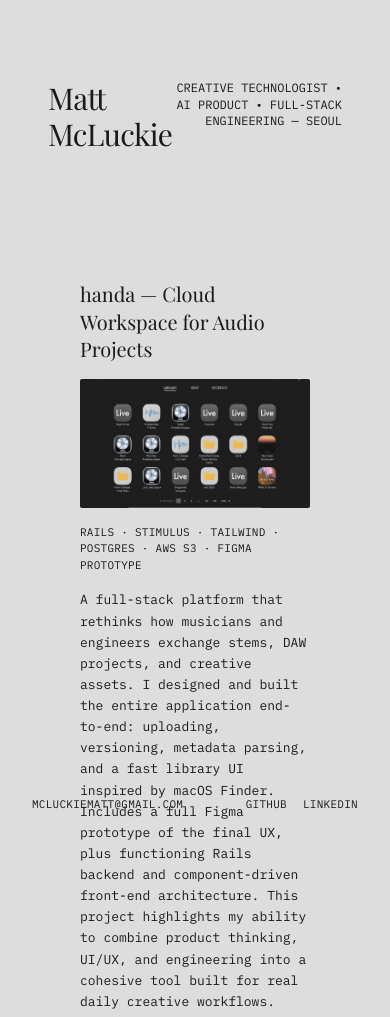
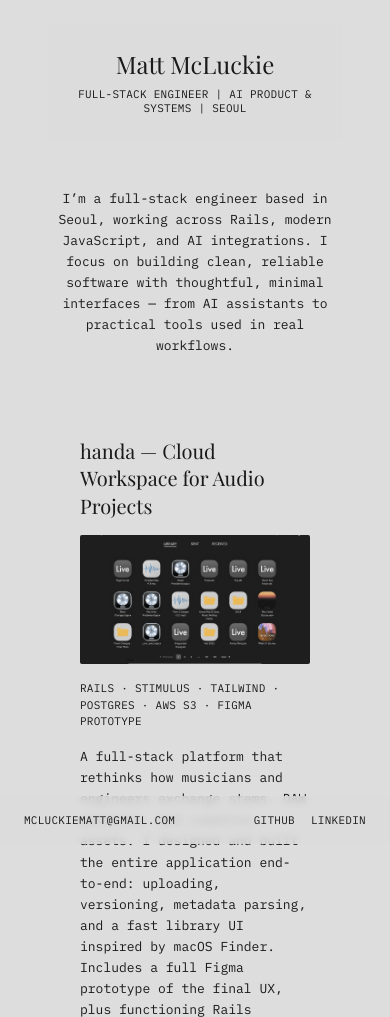
Before and after one commit to maettiya/maettiya.github.io, a website built with Vite: page index.html in a window 390 px wide. Shown: the top 1017 px of the page. Built offline with nearby package versions, Linux system fonts and the light colour scheme.

Commit message:
Portfolio layout updates

```diff
--- a/index.html
+++ b/index.html
@@ -30,27 +30,36 @@
 <body class="bg-[#dddddd] min-h-screen">
 
   <!-- CONTAINER -->
-  <div class="w-full max-w-none mx-auto px-12 py-20">
+  <div class="w-full max-w-none mx-auto px-12 pt-6 pb-40">
 
     <!-- HEADER -->
-    <header class="w-full flex justify-between items-start mb-24">
+    <header class="w-full flex flex-col md:flex-row items-center md:items-start justify-between
+                  px-6 md:px-12 py-6 sticky top-0 bg-[#dddddd]/80 backdrop-blur-sm z-50">
 
-      <!-- Left: Name -->
-      <h1 class="serif text-3xl tracking-tight">
+      <!-- Name -->
+      <h1 class="serif text-2xl md:text-xl mb-2 md:mb-0 md:self-start">
         Matt McLuckie
       </h1>
 
-      <!-- Right: Descriptor -->
-      <p class="mono uppercase text-xs leading-snug text-right max-w-xs">
-        Creative Technologist •
-        AI Product •
-        Full-Stack Engineering — Seoul
+      <!-- Tagline -->
+      <p class="mono text-[11px] tracking-wide uppercase text-center md:text-right leading-tight
+                max-w-[260px] md:max-w-none">
+        FULL-STACK ENGINEER | AI PRODUCT & SYSTEMS | SEOUL
       </p>
 
     </header>
 
+    <!-- ABOUT -->
+    <section class="w-full flex flex-col items-center text-center mt-12 mb-12">
+      <p class="mono text-[13px] leading-relaxed max-w-[650px]">
+        I’m a full-stack engineer based in Seoul, working across Rails, modern JavaScript,
+        and AI integrations. I focus on building clean, reliable software with thoughtful,
+        minimal interfaces — from AI assistants to practical tools used in real workflows.
+      </p>
+    </section>
+
     <!-- PROJECTS -->
-    <section class="w-full max-w-[1400px] mx-auto mt-32 px-8">
+    <section class="w-full max-w-[1400px] mx-auto mt-20 px-8">
 
       <div class="grid grid-cols-1 md:grid-cols-2 gap-20">
 
@@ -170,40 +179,29 @@
       </div>
     </section>
 
-    <!-- ABOUT -->
-    <section class="mb-24">
-      <h2 class="serif text-3xl mb-4">About</h2>
-      <p class="mono uppercase text-xs leading-relaxed max-w-2xl">
-        Creative technologist based in Seoul.
-        I design and build AI-driven tools, interfaces, and prototypes — blending engineering,
-        product and design.
-        Previously founded AOPCTV; now focused on modern full-stack development and applied AI.
-      </p>
-    </section>
+    <!-- FOOTER -->
+    <footer class="fixed bottom-0 left-0 w-full px-6 py-4
+                    bg-[#dddddd]/80 backdrop-blur-sm
+                    flex justify-between items-center
+                    mono uppercase text-[11px] tracking-wide z-50">
 
-    <!-- BOTTOM LEFT EMAIL -->
-    <div class="fixed bottom-8 left-8 mono uppercase text-[11px] tracking-wide">
-      <a href="mailto:mcluckiematt@gmail.com" class="hover:underline">
+      <!-- Email -->
+      <a href="mailto:mcluckiematt@gmail.com"
+        class="hover:underline">
         mcluckiematt@gmail.com
       </a>
-    </div>
 
-    <!-- BOTTOM RIGHT LINKS -->
-    <div class="fixed bottom-8 right-8 mono uppercase text-[11px] tracking-wide flex space-x-4">
+      <!-- Links -->
+      <div class="flex space-x-4">
+        <a href="https://github.com/maettiya" target="_blank" class="hover:underline">
+          Github
+        </a>
+        <a href="https://www.linkedin.com/in/matthew-mcluckie/" target="_blank" class="hover:underline">
+          LinkedIn
+        </a>
+      </div>
 
-      <a href="https://github.com/maettiya"
-        target="_blank"
-        class="hover:underline">
-        Github
-      </a>
-
-      <a href="https://www.linkedin.com/in/matthew-mcluckie/"
-        target="_blank"
-        class="hover:underline">
-        LinkedIn
-      </a>
-
-    </div>
+    </footer>
 
   </div>
 
```
